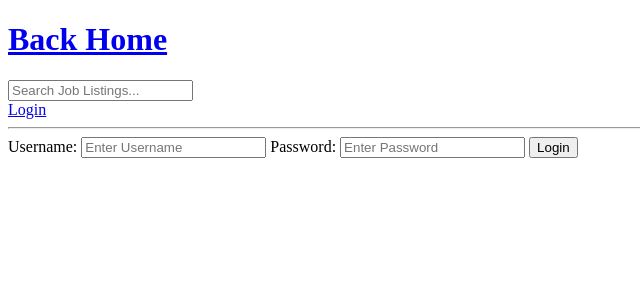
After one commit to noahx937/team16se, a Django app: page /login/ in a window 1280 px wide. The commit adds this page. Shown: the top 300 px of the page, without its empty margins (0-640 px from the left). Run offline with Django 5.2, Linux system fonts and the light colour scheme.

Commit message:
Added User Login & Logout up to restricated pages

```diff
--- /dev/null
+++ b/base/templates/base/login_register.html
@@ -0,0 +1,19 @@
+{% extends 'main.html' %}
+
+{% block content %}
+
+<div>
+    <form method="POST" action="">
+        {% csrf_token %}
+
+        <label>Username:</label>
+        <input type="text" name="username" placeholder="Enter Username"/>
+
+        <label>Password:</label>
+        <input type="password" name="password" placeholder="Enter Password"/>
+
+        <input type="submit" value="Login"/>
+    </form>
+</div>
+
+{% endblock content %}
--- a/base/urls.py
+++ b/base/urls.py
@@ -2,6 +2,9 @@ from django.urls import path
 from . import views
 
 urlpatterns = [
+    path('login/', views.loginPage, name="login"),
+    path('logout/', views.logoutUser, name="logout"),
+
     path('', views.home, name="home"),
     path('job/<str:pk>/', views.job, name="job"),
 
--- a/base/views.py
+++ b/base/views.py
@@ -1,9 +1,42 @@
 from django.shortcuts import render, redirect
+from django.contrib import messages
 from django.db.models import Q
+from django.contrib.auth.models import User
+from django.contrib.auth import authenticate, login, logout
 from .models import Job, Company
 from .forms import JobForm
 
+
 # Create your views here.
+
+# LOGIN VIEW
+def loginPage(request):
+
+    if request.method == 'POST':
+        username = request.POST.get('username')
+        password = request.POST.get('password')
+
+        try:
+            user = User.objects.get(username=username)
+        except:
+            messages.error(request, 'User does not exist')
+
+        user = authenticate(request, username=username, password=password)
+
+        if user is not None:
+            login(request, user)
+            return redirect('home')
+        else:
+            messages.error(request, 'Username OR Password does not exist')
+
+    context = {}
+    return render(request, 'base/login_register.html', context)
+
+# LOGOUT VIEW
+def logoutUser(request):
+    logout(request)
+    return redirect('home')
+
 
 def home(request):
     q = request.GET.get('q') if request.GET.get('q') != None else ''
--- a/templates/main.html
+++ b/templates/main.html
@@ -10,6 +10,14 @@
 <body>
     {% include 'navbar.html' %}
 
+    {% if messages %}
+    <ul class="messages">
+        {% for message in messages %}
+            <li>{{message}}</li>
+        {% endfor %}
+    </ul>
+    {% endif %}
+
     {% block content %}
 
 
--- a/templates/navbar.html
+++ b/templates/navbar.html
@@ -6,4 +6,11 @@
     <input type="text" name="q" placeholder="Search Job Listings..."/>
 </form>
 
+
+{% if request.user.is_authenticated %}
+<a href="{% url 'logout' %}">Logout</a>
+{% else %}
+<a href="{% url 'login' %}">Login</a>
+{% endif %}
+
 <hr>
```
Also changed, not shown: db.sqlite3.
